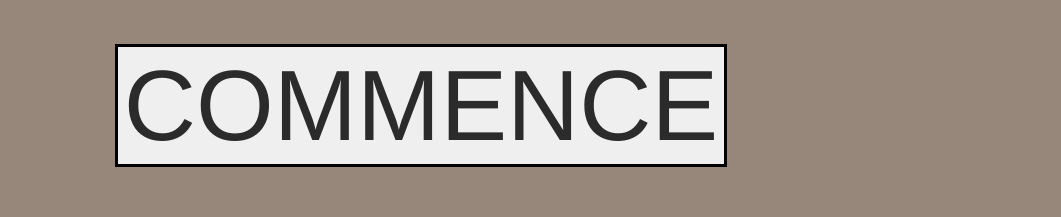
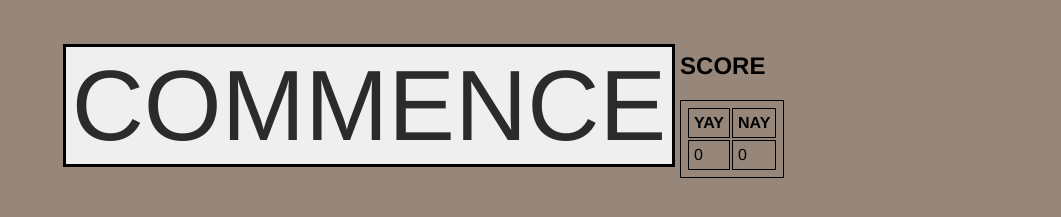
Before and after one commit to GuillermoRdgz1/Browser-Game, a plain HTML site: page index.html in a window 1280 px wide. Shown: the part 303-520 px from the top of the page, without its empty margins (219-1280 px from the left). Drawn offline with Linux system fonts and the light colour scheme.

Commit message:
scoreboard

```diff
--- a/index.html
+++ b/index.html
@@ -29,5 +29,23 @@
     <style type="text/css">* {cursor: url(https://cur.cursors-4u.net/others/oth-8/oth704.cur), auto !important;}</style>
     <img src="https://cur.cursors-4u.net/cursor.png"  alt="Bloody Knife"
     style="position:absolute; top: 0px; right: 0px;" /></a>
+
+    <div>
+        <h2>SCORE</h2>
+        <table>
+            <thead>
+                <tr>
+                    <th>YAY</th>
+                    <th>NAY</th>
+                </tr>
+            </thead>
+            <tbody>
+                <tr>
+                    <td id="yay">0</td>
+                    <td id="nay">0</td>
+                </tr>
+            </tbody>
+        </table>
+    </div>
 </body>
 </html>
--- a/main.css
+++ b/main.css
@@ -1,6 +1,5 @@
 * {
     font-family: 'Franklin Gothic Medium', 'Arial Narrow Bold', sans-serif;
-    cursor: crosshair;
 }
 
 .hide {
@@ -68,3 +67,15 @@ body {
   border: 2.5px solid black;
 
 }
+
+table,
+th,
+td {
+  border: 1px solid;
+  margin: 0 auto;
+  padding: 5px;
+  font-family: 'Franklin Gothic Medium', 'Arial Narrow', Arial, sans-serif;
+  position: static;
+  top: 5em;
+  right: 10em;
+}
```
Also changed, not shown: index.js (line endings or trailing spaces).
